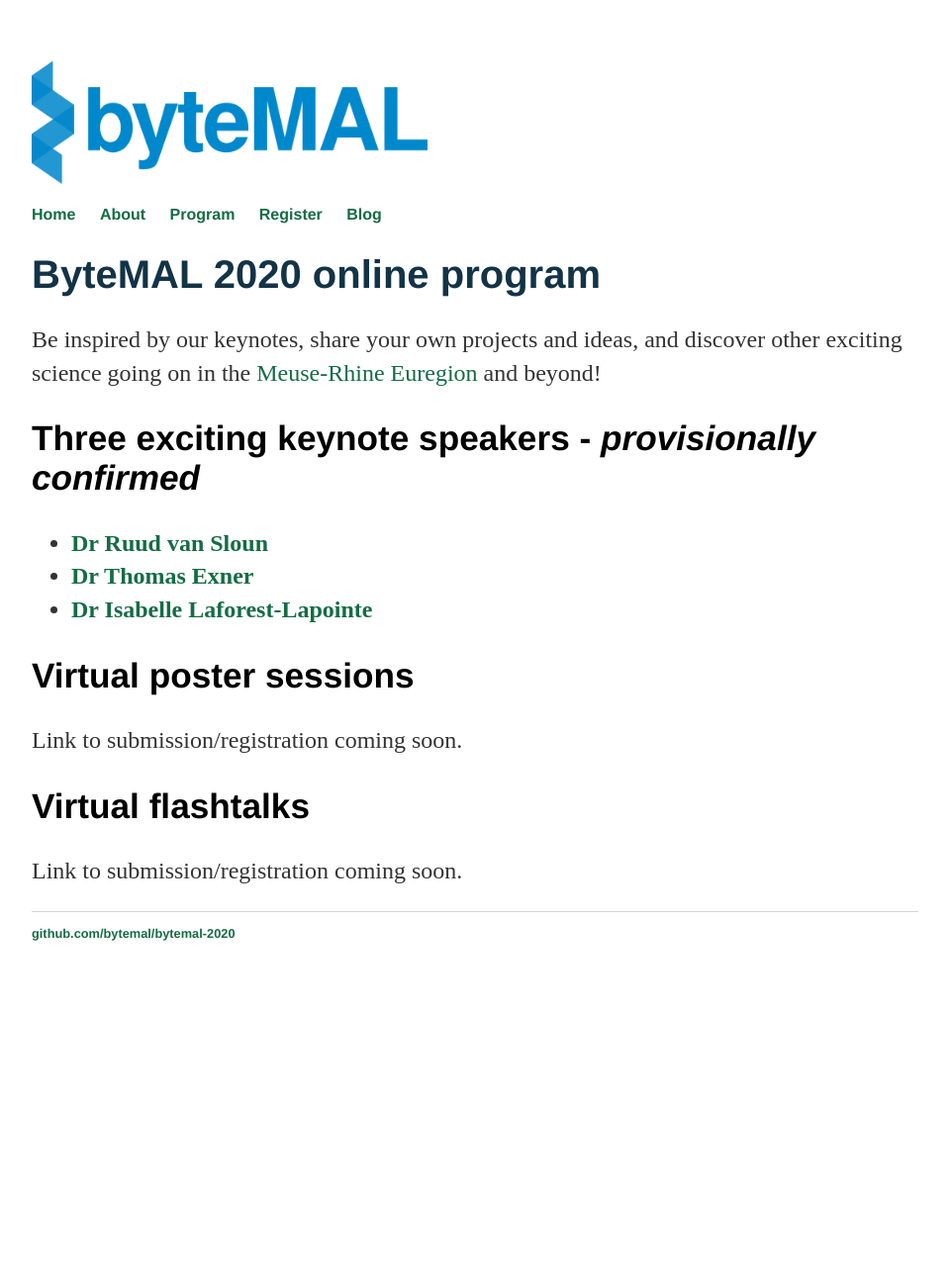
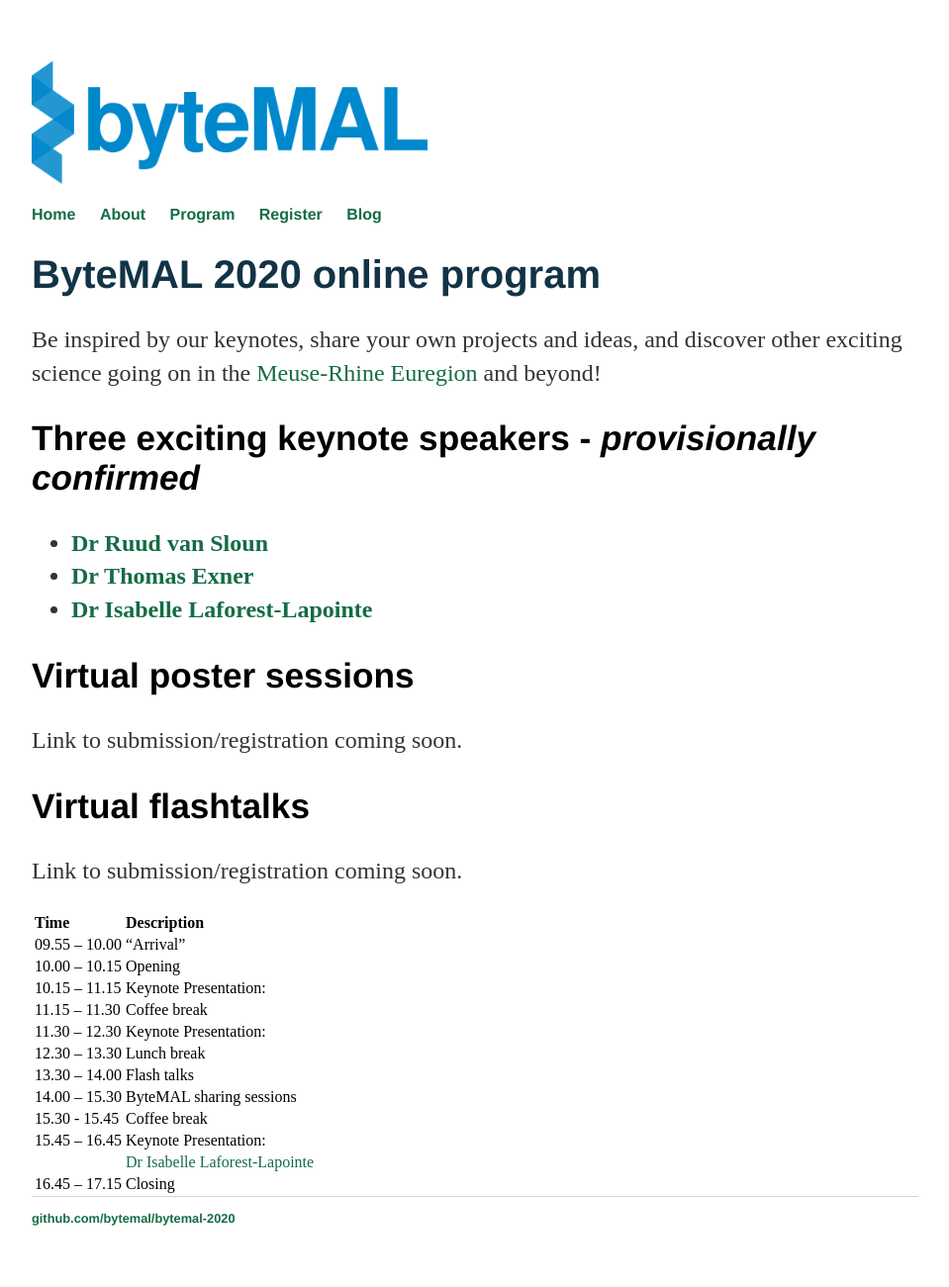
Before and after one commit to bytemal/bytemal-2020, a Jekyll site: the page built from _pages/program.md, in a window 1280 px wide. Shown: the whole page at 99% size, without its empty margins (160-1119 px from the left). Built offline with Jekyll 4.4.1, drawn with Linux system fonts in a browser that asks for light colours; before the commit the page ends 1013 px from its top, so only the background shows below that.

Commit message:
Update program.md
added table for program

```diff
--- a/_pages/program.md
+++ b/_pages/program.md
@@ -22,3 +22,19 @@
 ## Virtual flashtalks
 
 Link to submission/registration coming soon.
+
+
+| Time      | Description |
+| :---        |    :----   |
+| 09.55 – 10.00  | "Arrival"      |
+| 10.00 – 10.15  | Opening        |
+| 10.15 – 11.15  | Keynote Presentation:            |
+| 11.15 – 11.30  | Coffee break       |
+| 11.30 – 12.30  | Keynote Presentation:        |
+| 12.30 – 13.30  | Lunch break       |
+| 13.30 – 14.00  | Flash talks      |
+| 14.00 – 15.30  | ByteMAL sharing sessions       |
+| 15.30 - 15.45  | Coffee break      |
+| 15.45 – 16.45  | Keynote Presentation: |
+||[Dr Isabelle Laforest-Lapointe](https://isabellelaforestlapointe.wordpress.com/)        |
+| 16.45 – 17.15  | Closing       |
```
